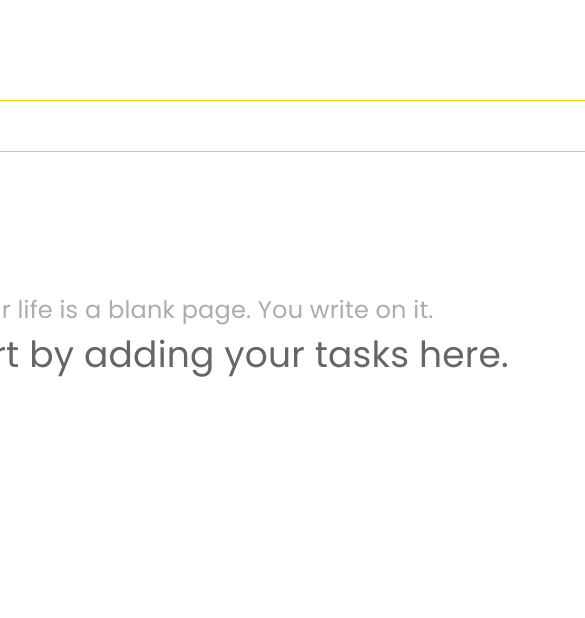
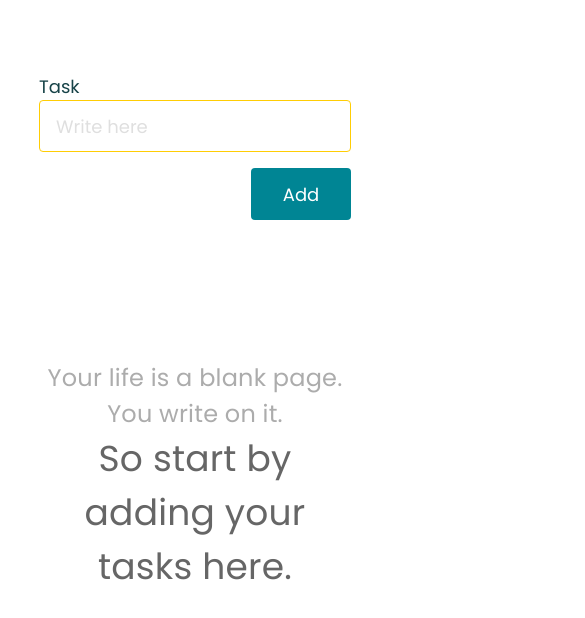
Before and after one commit to petrosyanhovo/react-todolist-mamble, a React (Create React App) app: page / in a window 390 px wide. Shown: the top 618 px of the page, 585 px wide, since content can reach past the window. Built offline with nearby package versions, Linux system fonts and the light colour scheme.

Commit message:
Added media querries in Form

```diff
--- a/src/App.js
+++ b/src/App.js
@@ -36,12 +36,12 @@ const App = () => {
 
   return (
     <div className='todo-app'>
-      {
+      {/* {
       openModal && <TodoModal openModal={openModal} setOpenModal={setOpenModal} todos={todos} onDelete={(todo) => {
-        console.log("exo")
+        console.log("this is todo - " + todo)
         setTodos(todos.filter((t) => t.id !== todo.id))
       }}/>
-        }
+        } */}
       {
         isShowCheckbox && <TodoHeader
           todos={todos}
@@ -75,6 +75,9 @@ const App = () => {
          }
       }} />
       <TodoList
+        setTodos={setTodos}
+        openModal={openModal}
+        setOpenModal={setOpenModal}
         todos={todos}
         openModal = {openModal}
         setOpenModal = {setOpenModal}
--- a/src/components/TodoForm/TodoForm.css
+++ b/src/components/TodoForm/TodoForm.css
@@ -1,5 +1,5 @@
 .todo-form {
-    max-width: 1078px;
+    /* max-width: 1078px; */
     display: flex;
     flex-direction: column;
     /* justify-content: center; */
@@ -103,3 +103,99 @@ form .error {
     color: #dfdfdf;
     line-height: 27px;
 }
+
+/* MEDIA  */
+
+@media (max-width: 1200px) {
+    .todo-input {
+        width : 800px;
+    }
+}
+
+@media (max-width: 1115px) {
+    .todo-input {
+        width : 700px;
+    }
+}
+
+@media (max-width: 1000px) {
+    .todo-input {
+        width : 600px;
+    }
+}
+
+@media (max-width: 880px) {
+    .todo-input {
+        width : 550px;
+    }
+}
+
+@media (max-width: 780px) {
+    .todo-input {
+        width : 500px;
+    }
+}
+
+@media (max-width: 720px) {
+    .todo-input {
+        width : 450px;
+    }
+}
+
+@media (max-width: 690px) {
+    .todo-input {
+        width : 550px;
+        margin : 0;
+    }
+
+
+    form {
+        display: flex;
+        flex-direction: column;
+        align-items: flex-end;
+        /* justify-content: center; */
+        /* width: 80%; */
+        /* width : 1078px; */
+        width : 100%
+    }
+
+    .addBtn {
+        margin-top : 16px;
+    }
+}
+
+@media (max-width: 690px) {
+    .todo-input {
+        width : 500px;
+    }
+}
+
+@media (max-width: 570px) {
+    .todo-input {
+        width : 450px;
+    }
+}
+
+@media (max-width: 500px) {
+    .todo-input {
+        width : 400px;
+    }
+}
+
+@media (max-width: 440px) {
+    .todo-input {
+        width : 100%;
+    }
+
+    .forInput {
+        width : 100%
+    }
+
+    form {
+        width : 100%
+    }
+
+    .todo-form {
+        width : 80%
+    }
+}
--- a/src/components/TodoItem/TodoItem.css
+++ b/src/components/TodoItem/TodoItem.css
@@ -1,5 +1,9 @@
+
 .todo-item {
-    height: 72px;
+    transition : .2s;
+    /* height: 72px; */
+    /* height : 200px; */
+    /* padding : 10px 0; */
     width: 100%;
     border-top: 1px solid #E5E5E5;
 
@@ -21,6 +25,8 @@
     font-weight: 400;
     line-height: 32px;
     width: 80%;
+
+    /* padding : 10px 0; */
 }
 
 .todo-item .todo-item-label .left {
@@ -75,9 +81,10 @@ input[type = "checkbox"]:checked:after {
     background: none;
     border: none;
     cursor: pointer;
+
 }
 
 .delBtn i {
     color: #174348;
-    font-size: 13px;
+    font-size: 18px;
 }
--- a/src/components/TodoItem/TodoItem.js
+++ b/src/components/TodoItem/TodoItem.js
@@ -1,19 +1,32 @@
 import React, { useEffect, useRef } from "react";
 import "./TodoItem.css";
+import TodoModal from '../TodoModal/TodoModal'
 
-const TodoItem = ({ todo, onChange, onDelete, openModal, setOpenModal }) => {
+const TodoItem = ({setTodos,todos, todo, onChange, onDelete, openModal, setOpenModal }) => {
 
-    const todoRef = useRef()
+    const todoTextRef = useRef();
+    const todoItemRef = useRef();
 
     useEffect(() => {
         if(todo.isCompleted) {
-            todoRef.current.style.color = "#ACACAC"
+            todoTextRef.current.style.color = "#ACACAC"
         } else {
-            todoRef.current.style.color = "#666666"
+            todoTextRef.current.style.color = "#666666"
         }
     }, [todo])
     return (
-        <div className="todo-item">
+        <div ref={todoItemRef} className="todo-item">
+            {
+            openModal && <TodoModal
+                            openModal={openModal}
+                            setOpenModal={setOpenModal}
+                            todos={todos}
+                            onDelete={(todo) => {
+                                console.log("this is todo - " + todo)
+                                setTodos(todos.filter((t) => t.id !== todo.id))
+                            }
+                            }/>
+            }
             <label className="todo-item-label">
                 <div className="left">
                     <input
@@ -27,12 +40,12 @@ const TodoItem = ({ todo, onChange, onDelete, openModal, setOpenModal }) => {
                             });
                         }}
                     />
-                    {<h4 ref={todoRef} className="todo-text">{todo.text}</h4>}
+                    {<h4 ref={todoTextRef} className="todo-text">{todo.text}</h4>}
                 </div>
                 <button
                     onClick={() => {
                         setOpenModal(true);
-                        console.log(openModal);
+                        // console.log(openModal);
                         // onDelete(todo);
                     }}
                     className="delBtn"
--- a/src/components/TodoList/TodoList.js
+++ b/src/components/TodoList/TodoList.js
@@ -2,13 +2,15 @@ import React from 'react'
 import TodoItem from '../TodoItem/TodoItem'
 import './TodoList.css'
 
-const TodoList = ({todos, onDelete, onChange, openModal, setOpenModal}) => {
+const TodoList = ({setTodos,todos, onDelete, onChange, openModal, setOpenModal}) => {
   return (
     <div className='todo-list'>
         {
           todos.map((todo) => {
             return (
               <TodoItem
+                setTodos={setTodos}
+                todos={todos}
                 openModal={openModal}
                 setOpenModal={setOpenModal}
                 key={todo.id}
--- a/src/components/TodoModal/TodoModal.js
+++ b/src/components/TodoModal/TodoModal.js
@@ -1,24 +1,28 @@
 import React, {useEffect, useRef} from 'react'
+import todoItemRef from '../TodoItem/TodoItem'
 import './TodoModal.css'
 
 
-const TodoModal = ({onDelete, openModal, setOpenModal}) => {
+const TodoModal = ({todo, onDelete, openModal, setOpenModal}) => {
+
+  const importedTodoItemRef = useRef(todoItemRef)
 
   return (
     <div onClick={() => {
       setOpenModal(false);
     }} className='modal-background'>
         <div onClick={(e) => {
-          console.log(e)
+          // console.log(e)
           e.preventDefault()
         }} className='modal-window'>
             <h3 className='text'>Are you sure you want to delete?</h3>
             <div className='buttons'>
               <button onClick={(e) => {
-                        console.log(e.target)
+                        // console.log(e + "TODO")
+                        // console.log(e.target)
+                        // console.log(openModal);
+                        onDelete(todo);
                         setOpenModal(false);
-                        // console.log(openModal);
-                        // onDelete(todo);
                     }
               }
                  className='btn yes'>Yes</button>
```
